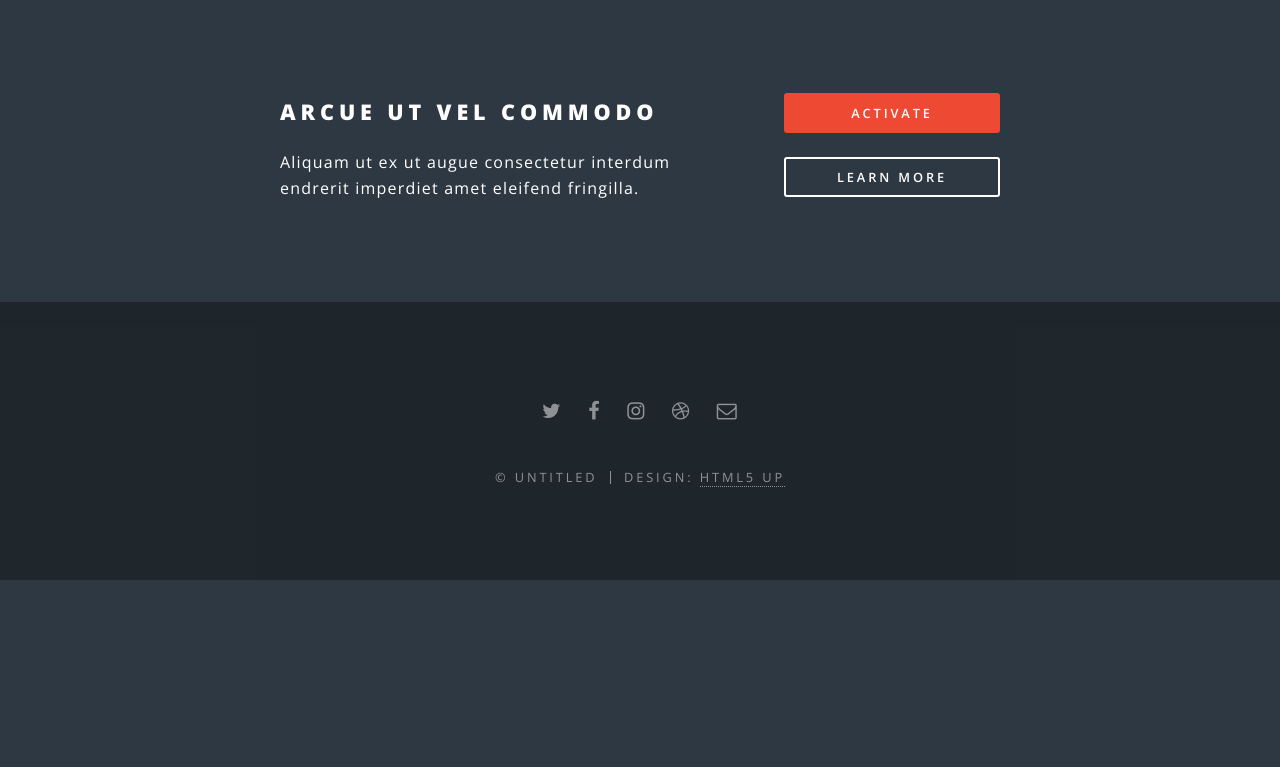
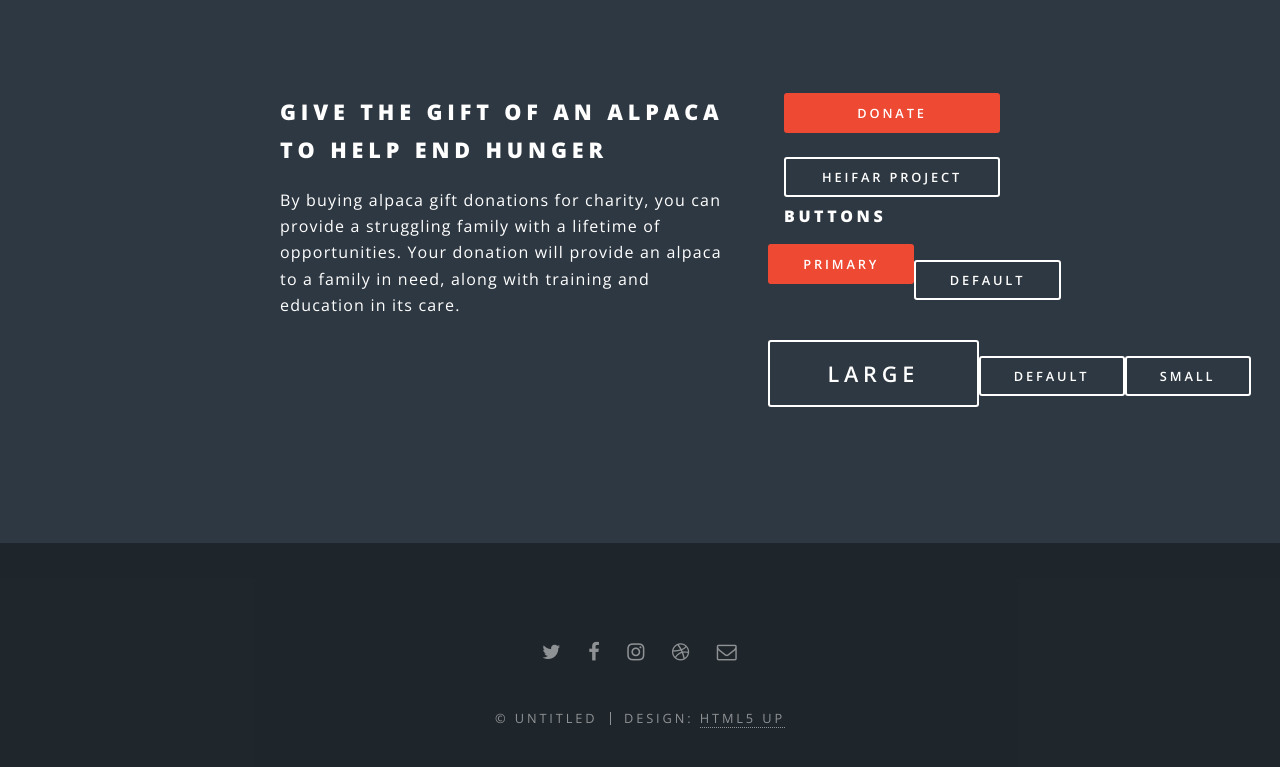
Before and after one commit to AMirreh17/Specral-Alpaces, a plain HTML site: page spectral/index.html in a window 1280 px wide. Shown: the part 2471-3238 px from the top of the page. Before the commit the page ends 3051 px from the top, so only its background shows below. Drawn offline with nearby package versions, Linux system fonts and the light colour scheme.

Commit message:
Changed banner image

```diff
--- a/spectral/index.html
+++ b/spectral/index.html
@@ -162,12 +162,24 @@
 					<section id="cta" class="wrapper style4">
 						<div class="inner">
 							<header>
-								<h2>Arcue ut vel commodo</h2>
-								<p>Aliquam ut ex ut augue consectetur interdum endrerit imperdiet amet eleifend fringilla.</p>
+								<h2>Give the Gift of an Alpaca to help end hunger</h2>
+								<p>By buying alpaca gift donations for charity, you can provide a struggling family with
+                                a lifetime of opportunities. Your donation will provide an alpaca to a family in need, along
+                                with training and education in its care.</p>
 							</header>
 							<ul class="actions stacked">
-								<li><a href="#" class="button fit primary">Activate</a></li>
-								<li><a href="#" class="button fit">Learn More</a></li>
+								<li><a href="https://www.heifer.org/campaign/end-hunger-poverty-donation.htm" class="button fit primary">Donate</a></li>
+								<li><a href="https://www.heifer.org/gift-catalog/animals-nutrition/gift-of-an-alpaca-donation.html" class="button fit">Heifar Project</a></li>
+								<h4>Buttons</h4>
+									<ul class="actions">
+										<li><a href="#" class="button primary">Primary</a></li>
+										<li><a href="#" class="button">Default</a></li>
+									</ul>
+									<ul class="actions">
+										<li><a href="#" class="button large">Large</a></li>
+										<li><a href="#" class="button">Default</a></li>
+										<li><a href="#" class="button small">Small</a></li>
+									</ul>
 							</ul>
 						</div>
 					</section>
```
Also changed, not shown: spectral/images/AlpacaB.jpg (added), spectral/images/bruh.jpg (added), 2 other files.
